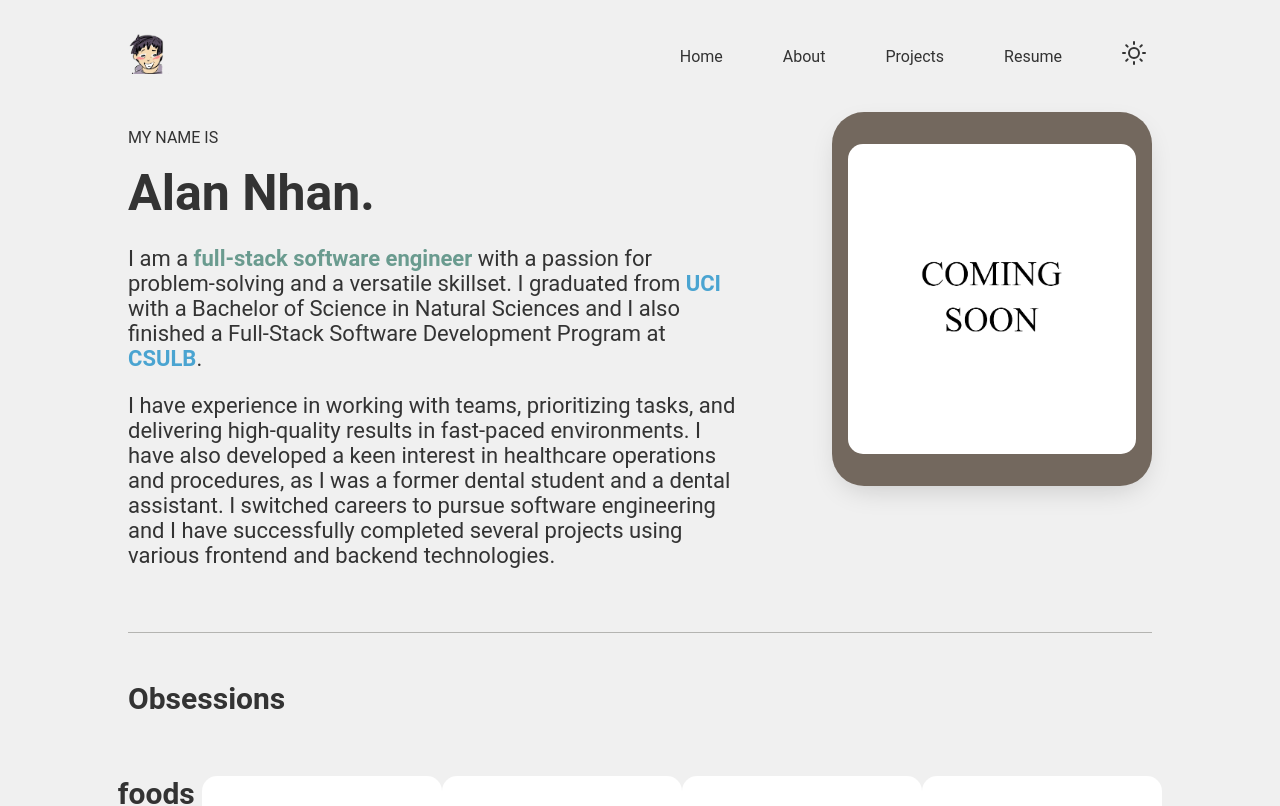
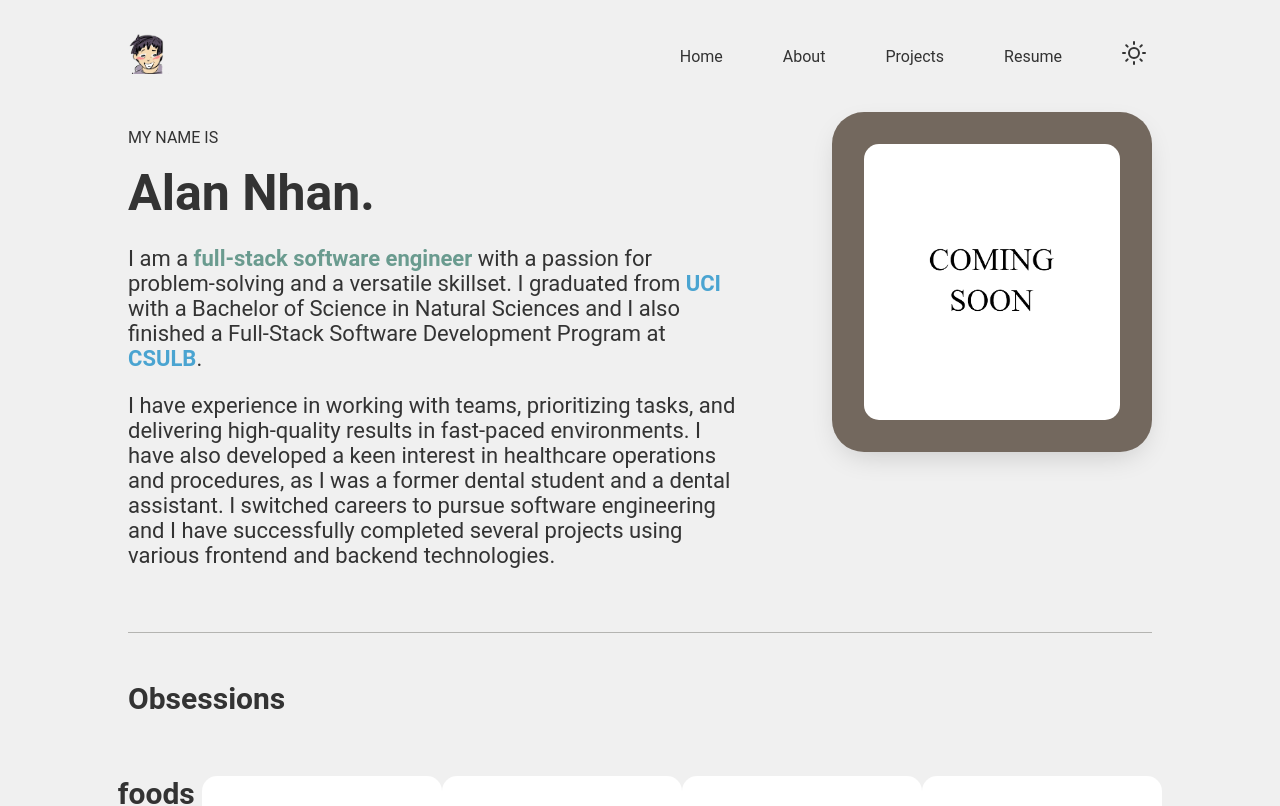
Before and after one commit to nhvn/portfolio, a React (Create React App) app: page /about in a window 1280 px wide. Shown: the top 806 px of the page. Built offline with nearby package versions, Linux system fonts and the light colour scheme; a web font is replaced by a local one.

Commit message:
Changed headshot pic size

```diff
--- a/src/index.css
+++ b/src/index.css
@@ -258,7 +258,7 @@ footer {
 .img-contain img {
   border-radius: 15px;
   transition: all .3s ease-in-out;
-  width: 18rem;
+  width: 16rem;
   /* flex-grow: 1;
   flex-shrink: 1;
   height: auto; */
```
